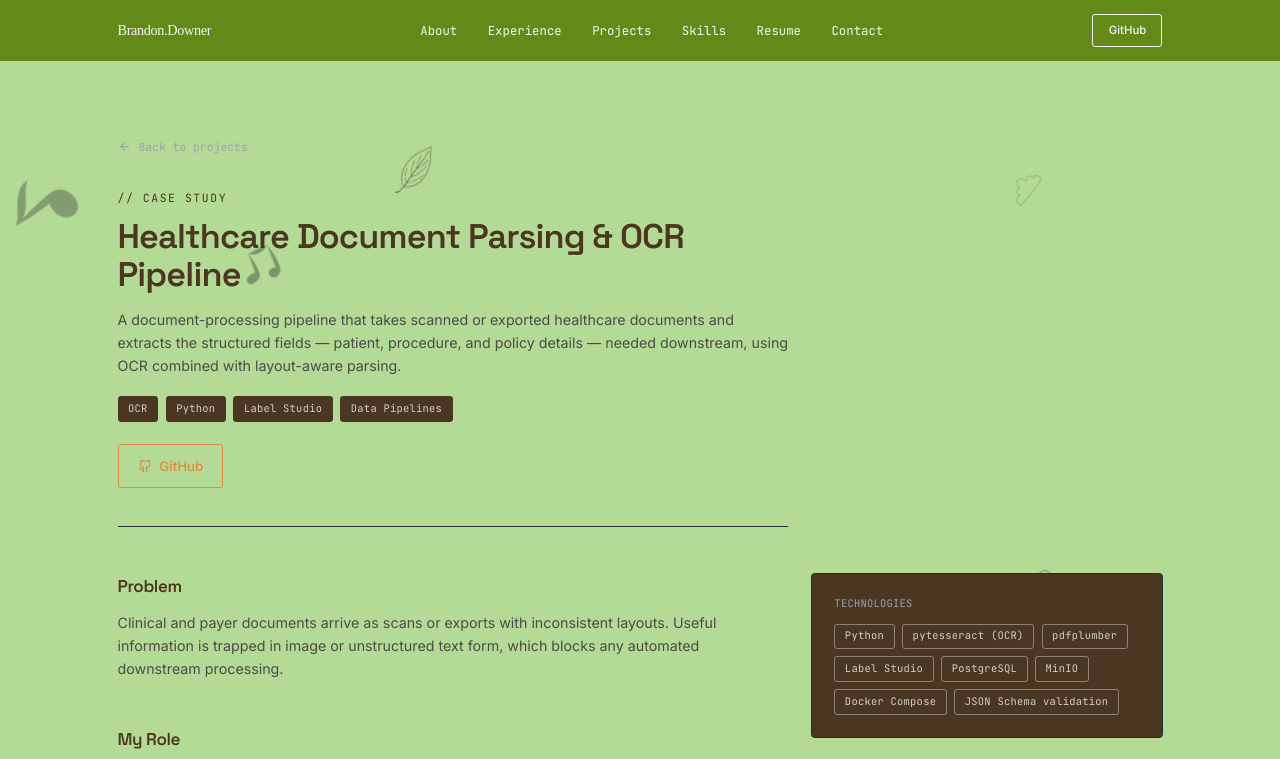
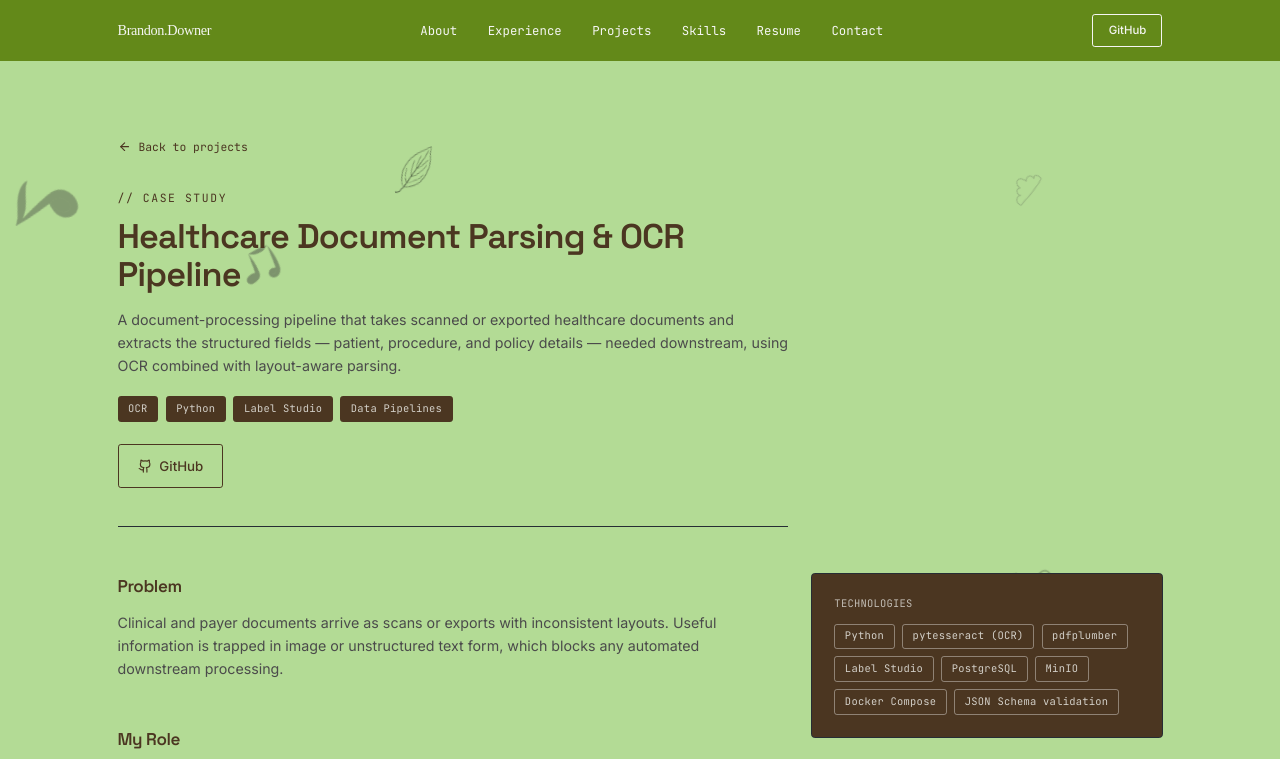
Before and after one commit to BrandonD243/brandond243.github.io, a React (Vite) app: page /projects/healthcare-document-parsing-ocr-pipeline in a window 1280 px wide. Shown: the top 759 px of the page. Built offline with nearby package versions, Linux system fonts and the light colour scheme.

Commit message:
Case study page: dark brown nav/GitHub button, match Technologies label color

```diff
--- a/src/pages/CaseStudy.tsx
+++ b/src/pages/CaseStudy.tsx
@@ -21,7 +21,7 @@ export default function CaseStudy() {
     <main id="main-content" className="section-shell py-16 sm:py-20">
       <Link
         to="/#projects"
-        className="inline-flex items-center gap-2 font-mono text-xs text-slate-light hover:text-teal-700 dark:text-slate-dark dark:hover:text-teal-400"
+        className="inline-flex items-center gap-2 font-mono text-xs text-[#4B3621] hover:text-teal-700 dark:hover:text-teal-400"
       >
         <ArrowLeft size={14} /> Back to projects
       </Link>
@@ -48,7 +48,13 @@ export default function CaseStudy() {
         <div className="mt-6 flex flex-wrap gap-3">
           {project.links.length > 0 ? (
             project.links.map((l) => (
-              <a key={l.url} href={l.url} target="_blank" rel="noreferrer" className="btn-secondary">
+              <a
+                key={l.url}
+                href={l.url}
+                target="_blank"
+                rel="noreferrer"
+                className="btn border border-[#4B3621] bg-transparent text-[#4B3621] hover:opacity-75"
+              >
                 <Github size={15} /> {l.label}
               </a>
             ))
@@ -105,7 +111,7 @@ export default function CaseStudy() {
 
         <aside className="h-fit space-y-6 lg:sticky lg:top-24">
           <div className="card p-6">
-            <h3 className="font-mono text-[11px] uppercase tracking-wide text-slate-light dark:text-slate-dark">
+            <h3 className="font-mono text-[11px] uppercase tracking-wide text-[#F5F6F3]/70">
               Technologies
             </h3>
             <div className="mt-3 flex flex-wrap gap-2">
@@ -125,7 +131,7 @@ export default function CaseStudy() {
       </div>
 
       <div className="mt-16 flex items-center justify-between border-t hairline pt-8">
-        <span className="font-mono text-xs text-slate-light dark:text-slate-dark">Next case study</span>
+        <span className="font-mono text-xs text-[#4B3621]">Next case study</span>
         <Link
           to={`/projects/${next.slug}`}
           className="inline-flex items-center gap-2 font-medium text-[#4B3621] hover:text-teal-700 dark:hover:text-teal-400"
```
